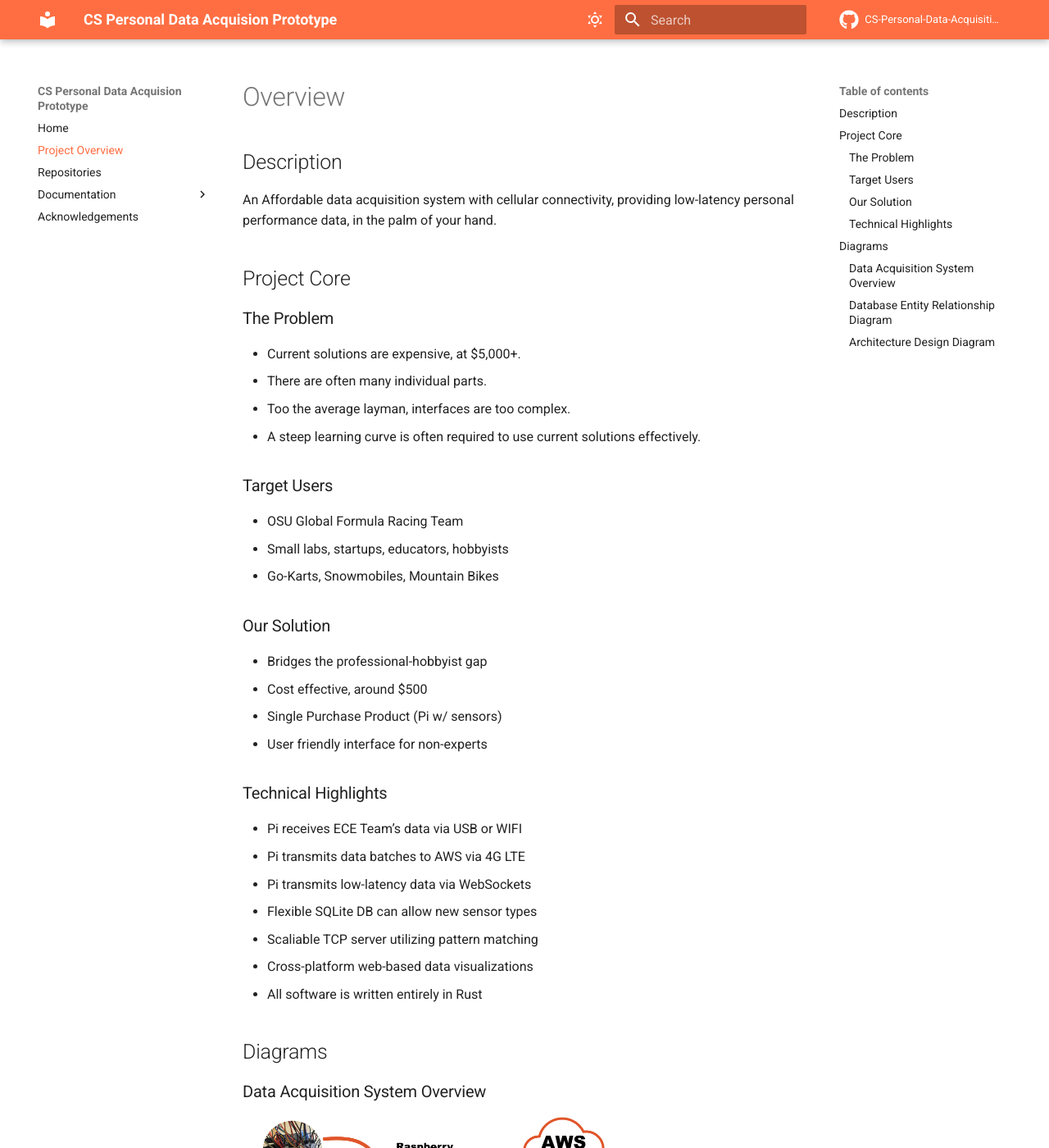
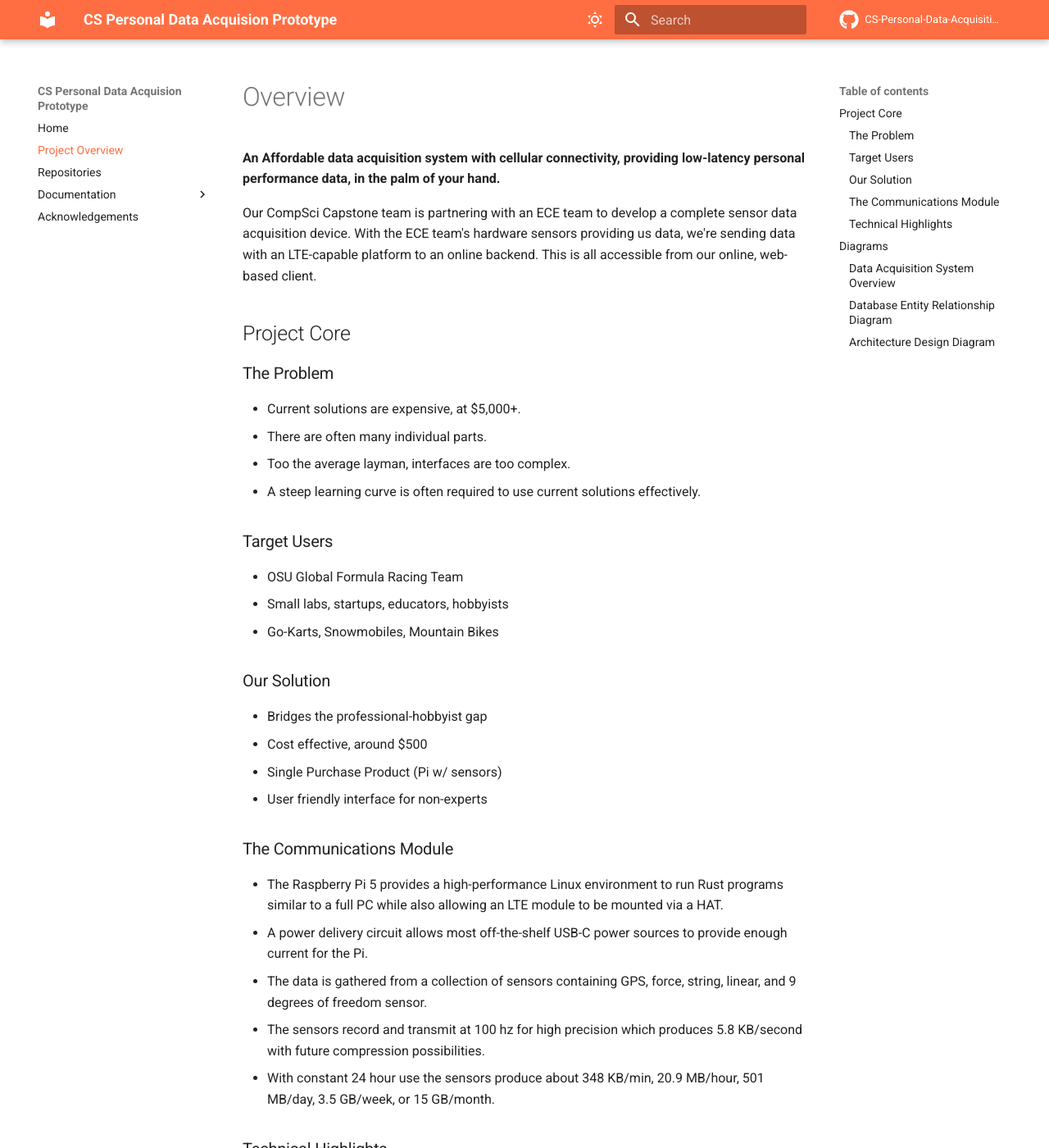
Before and after one commit to CS-Personal-Data-Acquisition-Prototype/CS-Personal-Data-Acquisition-Prototype.github.io, an MkDocs documentation site: the page built from docs/overview.md, in a window 1280 px wide and 1400 px high. Shown: the whole window at 82% size. Built offline with MkDocs 1.6.1 and Material for MkDocs 9.7.7, drawn with Linux system fonts in a browser that asks for light colours.

Commit message:
Added more information about our module

```diff
--- a/docs/overview.md
+++ b/docs/overview.md
@@ -1,9 +1,9 @@
 
 # Overview
 
-## Description
+**An Affordable data acquisition system with cellular connectivity, providing low-latency personal performance data, in the palm of your hand.**
 
-An Affordable data acquisition system with cellular connectivity, providing low-latency personal performance data, in the palm of your hand.
+Our CompSci Capstone team is partnering with an ECE team to develop a complete sensor data acquisition device. With the ECE team's hardware sensors providing us data, we're sending data with an LTE-capable platform to an online backend. This is all accessible from our online, web-based client.
 
 ## Project Core
 
@@ -26,6 +26,15 @@ An Affordable data acquisition system with cellular connectivity, providing low-
 - Cost effective, around $500
 - Single Purchase Product (Pi w/ sensors)
 - User friendly interface for non-experts
+
+### The Communications Module
+
+- The Raspberry Pi 5 provides a high-performance Linux environment to run Rust programs similar to a full PC while also allowing an LTE module to be mounted via a HAT.
+- A power delivery circuit allows most off-the-shelf USB-C power sources to provide enough current for the Pi.
+- The data is gathered from a collection of sensors containing GPS, force, string, linear, and 9 degrees of freedom sensor.
+- The sensors record and transmit at 100 hz for high precision which produces 5.8 KB/second with future compression possibilities.
+- With constant 24 hour use the sensors produce about 348 KB/min, 20.9 MB/hour, 501 MB/day, 3.5 GB/week, or 15 GB/month.
+
 
 ### Technical Highlights
 
```
